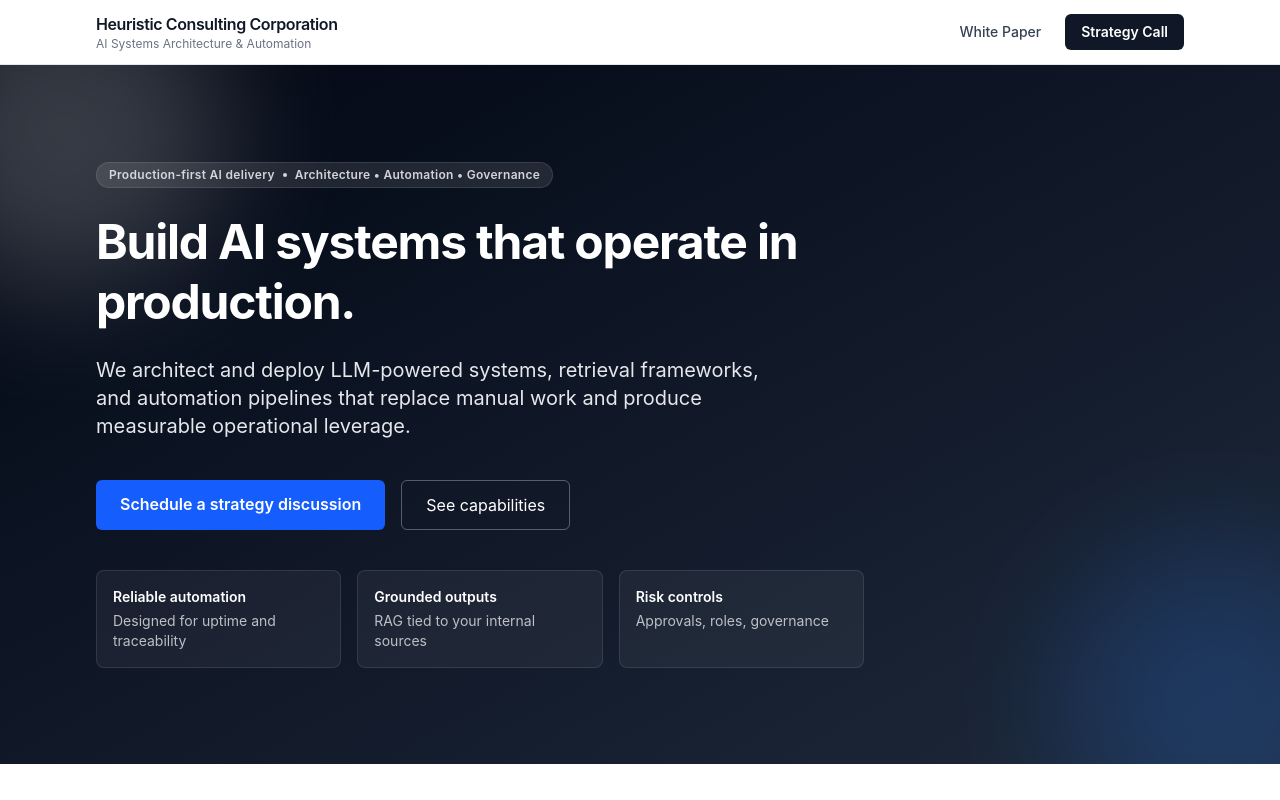
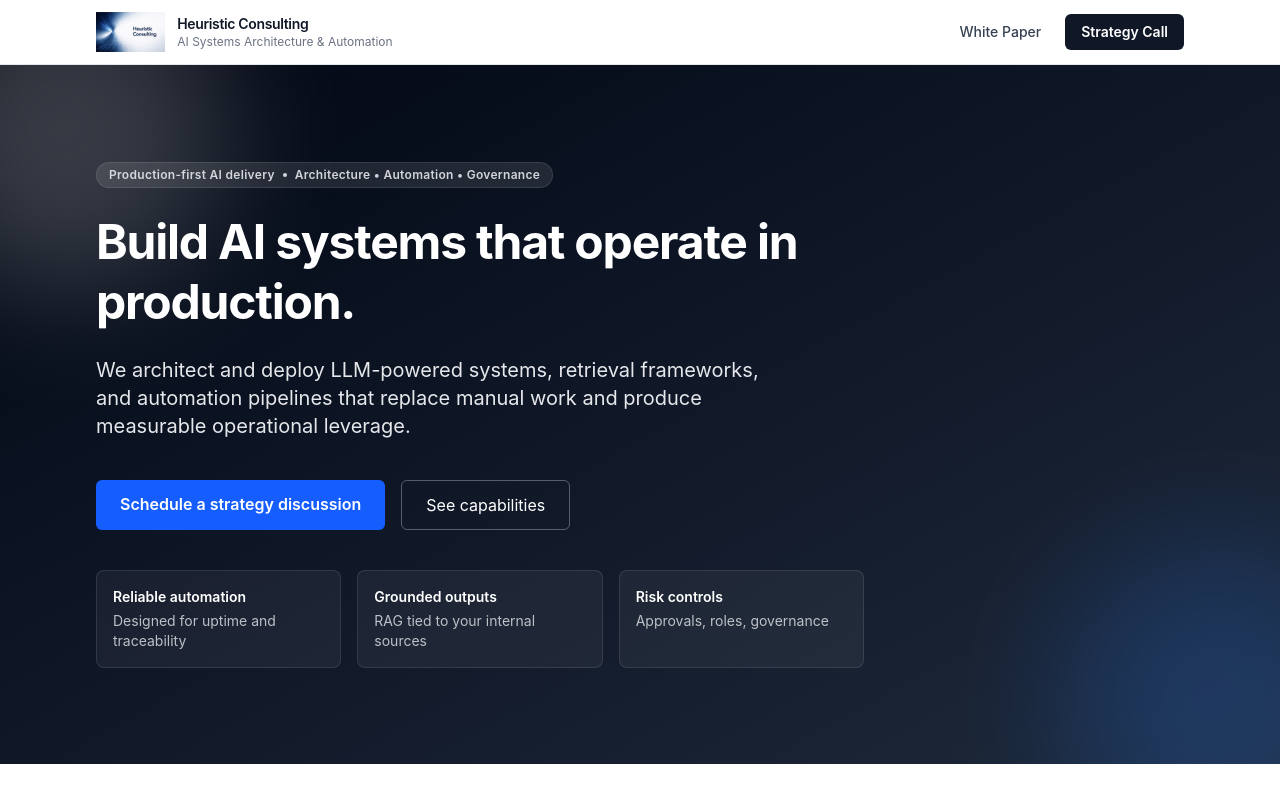
Before and after one commit to LiseRediske/heuristiccc-website, a React (Vite) app: page / in a window 1280 px wide. Shown: the top 800 px of the page. Built offline with nearby package versions, Linux system fonts and the light colour scheme.

Commit message:
Add logo to navbar

```diff
--- a/src/Home.jsx
+++ b/src/Home.jsx
@@ -57,14 +57,21 @@ export default function Home() {
       {/* NAVBAR */}
       <header className="bg-white/90 backdrop-blur border-b border-gray-200 sticky top-0 z-50">
         <div className="max-w-6xl mx-auto px-4 sm:px-6 lg:px-8 h-16 flex justify-between items-center">
+          <div className="flex items-center gap-3">
+            <img
+              src="/Heuristic-logo.png"
+              alt="Heuristic Consulting Corporation Logo"
+              className="h-10 w-auto"
+            />
           <div className="leading-tight">
-            <h1 className="text-sm sm:text-base font-semibold tracking-tight">
-              Heuristic Consulting Corporation
-            </h1>
+            <p className="text-sm font-semibold tracking-tight">
+              Heuristic Consulting
+            </p>
             <p className="text-xs text-gray-500">
               AI Systems Architecture & Automation
             </p>
           </div>
+        </div>
 
           <div className="flex items-center gap-3">
             <a
```
Also changed, not shown: public/Heuristic-logo.png (added).
